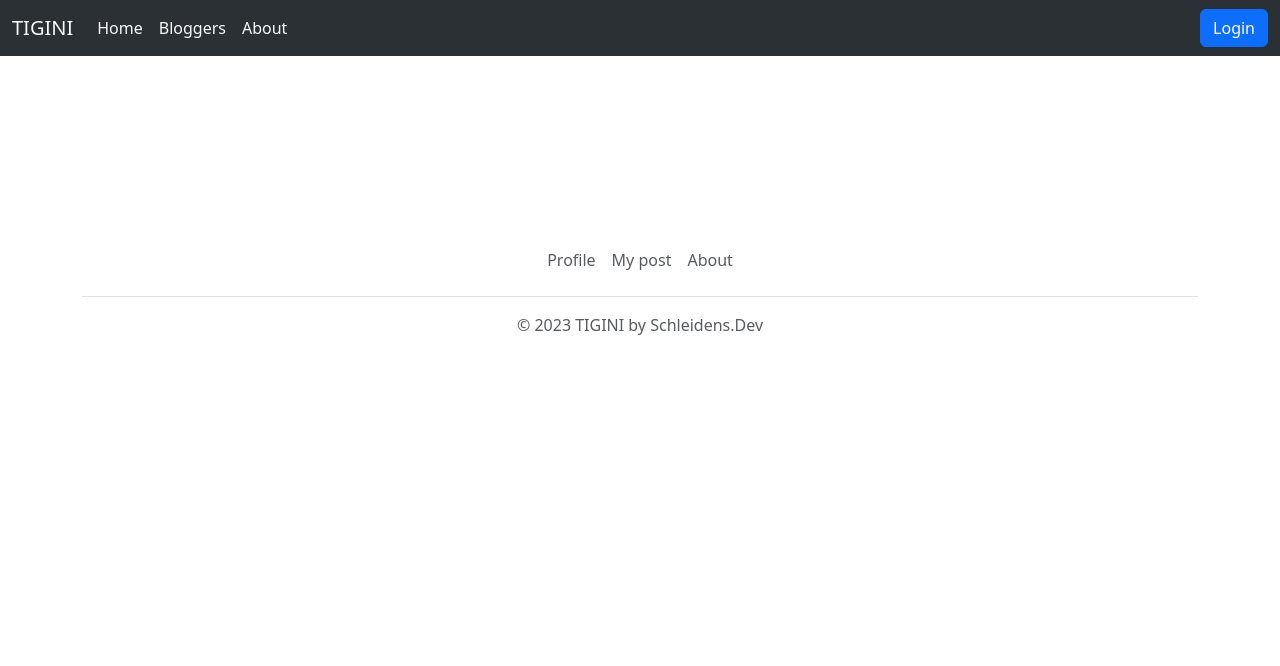
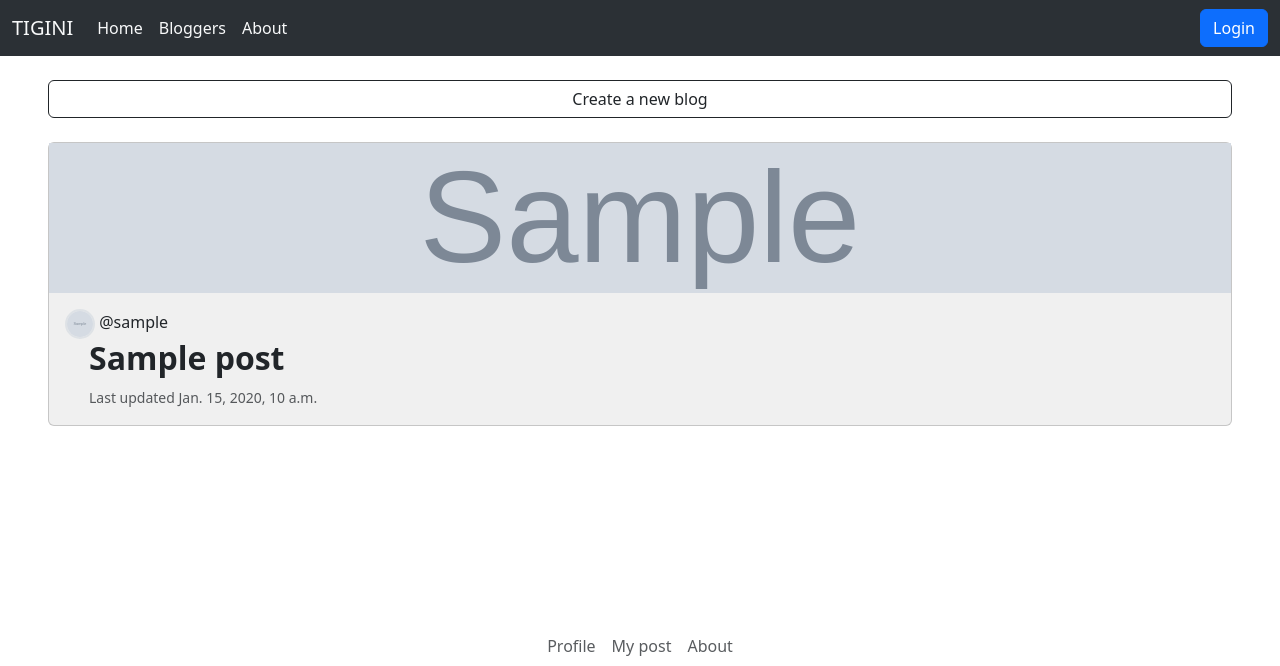
Before and after one commit to Schleidens/tigini, a Django app: template blog/templates/home_page.html in a window 1280 px wide. Shown: the top 666 px of the page. Run offline with Django 4.2, Linux system fonts and the light colour scheme; the template is opened without the code that fills it: most values are stand-ins (such as "Sample title", 1, 10 or a date in 2020); grey boxes marked "Sample" are stand-in pictures; some libraries are stand-ins or nearby versions.

Commit message:
add data in home_page view and render them in template

```diff
--- a/blog/templates/home_page.html
+++ b/blog/templates/home_page.html
@@ -1 +1,47 @@
 {% extends 'base.html' %}
+
+
+{% block content %}
+
+    <div class="mx-5 mt-4 justify-content-center">
+
+        <div class="mb-4 w-100">
+            <a href="{% url 'new-blog' %}" type="button" class="btn btn-outline-dark w-100">
+                Create a new blog
+            </a>
+        </div>
+
+        {% for post in blogs %}
+        <div class="card mb-3" style="background-color: #f0f0f0;">
+            {% if post.cover %}
+                <img src="{{ post.cover.url }}" class="w-auto" style="height: 150px; object-fit: cover;" alt="{{ post.title }}">
+            {% endif %}
+            <div class="card-body">
+                <div>
+                    {% if post.author.profile_photo %}
+                        <img src="{{ post.author.profile_photo.url }}" class="border border-2 rounded-circle mx-auto" style="width: 30px; height: 30px;" alt="{{ profile.username}}'s profile photo">
+                    {% else %}
+                        <img src="https://vectorified.com/images/no-profile-picture-icon-24.jpg" class="border border-2 rounded-circle mx-auto" style="width: 30px; height: 30px;" alt="no profile photo">
+                    {% endif %}
+                    <span class="fw-medium">
+                        <a href="{% url 'single-profile' post.author.username %}" style="color: inherit; text-decoration: none;">
+                            @{{ post.author.username }}
+                        </a>
+                    </span>
+                </div>
+                <div class="px-4">
+                    <h2 class="card-title fw-bold">
+                        {{ post.title }}
+                    </h2>
+                    <p class="card-text">
+                        <small class="text-body-secondary fw-light">
+                            Last updated {{ post.date }}
+                        </small>
+                    </p>
+                </div>
+            </div>
+        </div>
+        {% endfor %}
+    </div>
+
+{% endblock content %}
--- a/blog/views.py
+++ b/blog/views.py
@@ -2,15 +2,19 @@ from django.shortcuts import render, redirect
 from django.views.generic import View
 
 from .forms import blogForm
+from .models import blogPost
 
 # Create your views here.
 
 
 class home_page(View):
+    model = blogPost
     template = 'home_page.html'
 
     def get(self, request):
-        return render(self.request, self.template)
+        blogs = self.model.objects.order_by('-date')
+
+        return render(request, self.template, {'blogs': blogs})
 
 
 class new_blog_post(View):
```
